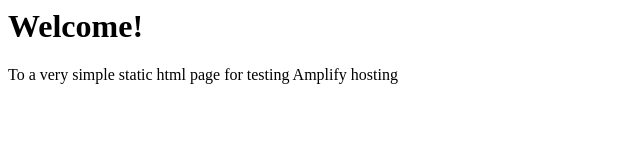
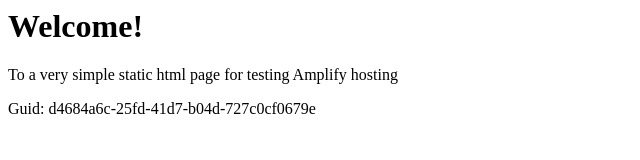
Before and after one commit to aws-aemilia-sin/Github-PR-Commit-Integration-Test-DoNotTouch-GitH-MJCD6L4M-v1-preprod-ap-southeast-1, a website: page src/index.html in a window 1280 px wide. Shown: the whole page, without its empty margins (0-640 px from the left). Drawn offline with Linux system fonts and the light colour scheme.

Commit message:
commit from integ tests

```diff
--- a/src/index.html
+++ b/src/index.html
@@ -1,3 +1,5 @@
+
+
 <html lang="en">
 
 <head>
@@ -10,6 +12,6 @@
 <body>
     <h1>Welcome!</h1>
     <p>To a very simple static html page for testing Amplify hosting</p>
-</body>
+    <p>Guid: d4684a6c-25fd-41d7-b04d-727c0cf0679e</p></body>
 
 </html>
```
